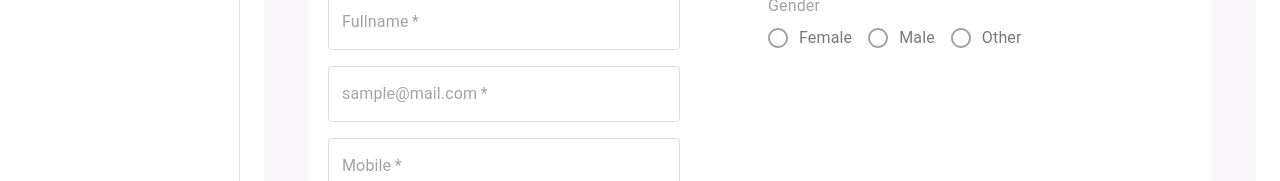
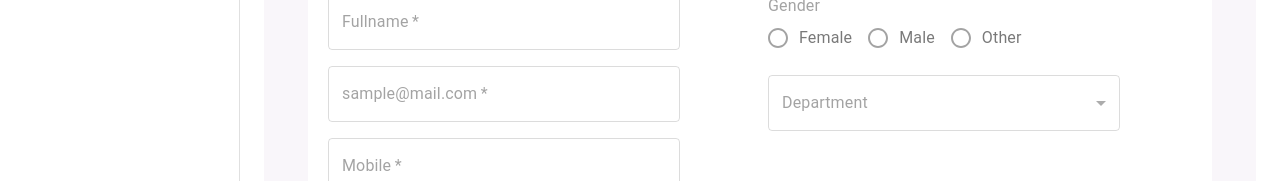
Before and after one commit to touhidalam09/learningMaterial-UI, a React (Create React App) app: page /employee in a window 1280 px wide. Shown: the part 309-490 px from the top of the page. Built offline with nearby package versions, Linux system fonts and the light colour scheme.

Commit message:
emp branch created

```diff
--- a/src/employee/EmployeeForm.jsx
+++ b/src/employee/EmployeeForm.jsx
@@ -1,4 +1,4 @@
-import { FormControl, FormControlLabel, FormLabel, Grid, Radio, RadioGroup, TextField } from '@mui/material';
+import { FormControl, FormControlLabel, FormLabel, Grid, InputLabel, Radio, RadioGroup, Select, TextField } from '@mui/material';
 import { Box } from '@mui/system';
 import React, { useState } from 'react';
 import useStyles from './empStyle';
@@ -87,6 +87,18 @@ function EmployeeForm() {
                                 <FormControlLabel value="other" control={<Radio />} label="Other" />
                             </RadioGroup>
                         </FormControl>
+
+                        <FormControl>
+                            <InputLabel id="department">Department</InputLabel>
+                            <Select
+                                labelId="department"
+                                value={values.departmentId}
+                                label="Department"
+                                onChange={handleChange}
+                            >
+
+                            </Select>
+                        </FormControl>
                     </Grid>
 
                 </Grid>
--- /dev/null
+++ b/src/employee/depatment.js
@@ -0,0 +1,5 @@
+
+
+export const departmentList = () => ({
+
+})
```
